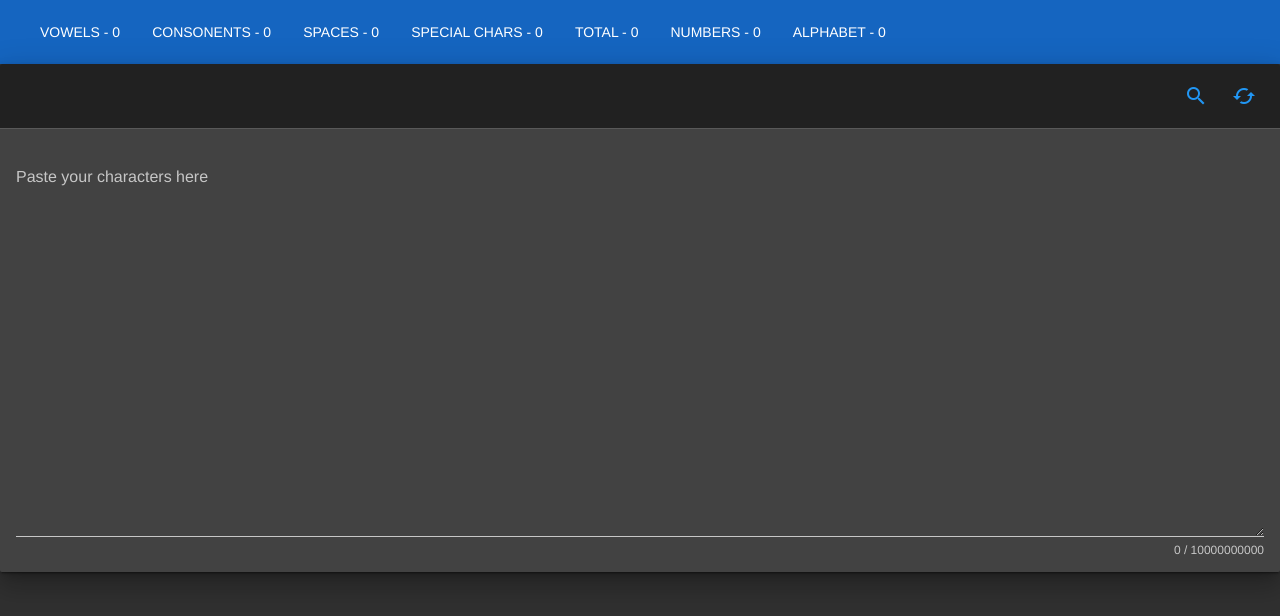
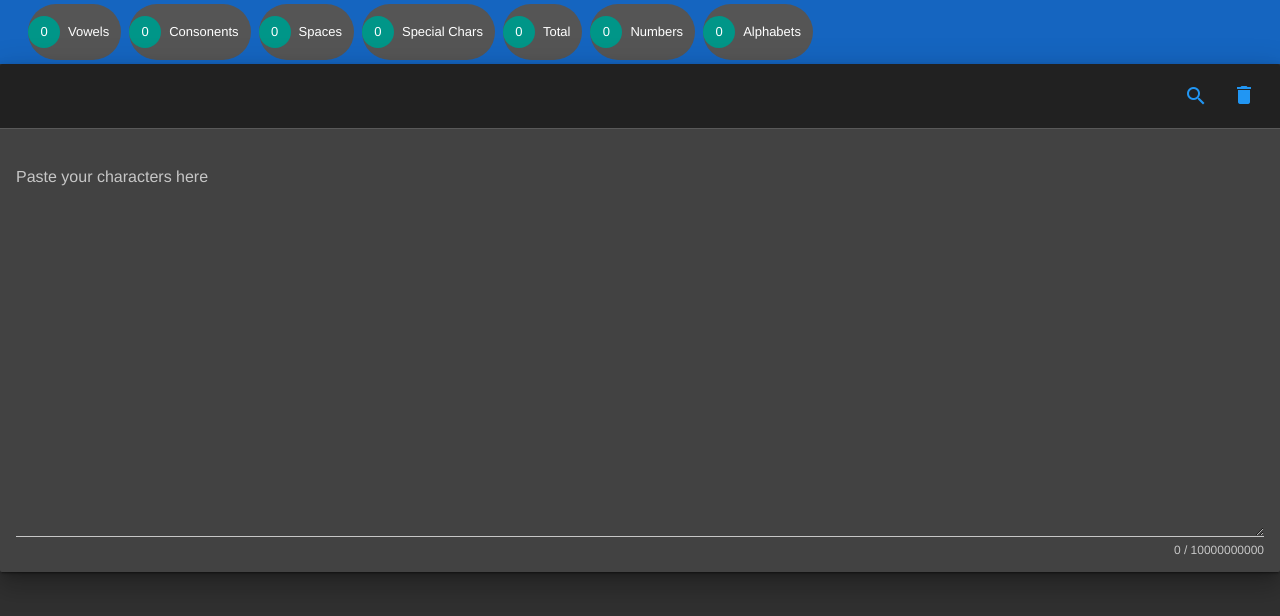
Before and after one commit to mohitkyadav/count_chars, a Vue app: page /#/ in a window 1280 px wide. Shown: the top 616 px of the page. Built offline with nearby package versions, Linux system fonts and the light colour scheme.

Commit message:
snackbars

```diff
--- a/src/components/Landing.vue
+++ b/src/components/Landing.vue
@@ -4,9 +4,24 @@
 
       <v-toolbar color="blue darken-3">
         <v-toolbar-items>
-          <v-btn v-for="i in counts" :key="i.type" flat ripple>{{ i.type }} - {{ i.count }}</v-btn>
+          <v-chip v-for="i in counts"  :key="i.type">
+            <v-avatar class="teal">{{ i.count }}</v-avatar>
+            {{ i.type }}
+          </v-chip>
         </v-toolbar-items>
       </v-toolbar>
+
+      <v-snackbar
+        :timeout="2000"
+        :bottom="true"
+        :top="false"
+        :left="false"
+        :right="false"
+        v-model="snackbar"
+      >
+        {{ snackbarText }}
+        <v-btn flat color="green" v-on:click="toggleSnackbar()">Close</v-btn>
+      </v-snackbar>
 
       <v-card my-auto>
         <v-layout row>
@@ -18,8 +33,11 @@
                 <v-btn icon>
                   <v-icon color="blue darken1">search</v-icon>
                 </v-btn>
-                <v-btn icon v-on:click="formatCode()">
-                  <v-icon color="blue darken1">cached</v-icon>
+                <v-btn icon v-on:click="deleteCode()" @click.native="snackbar = true">
+                  <v-tooltip bottom>
+                    <v-icon slot="activator" color="blue darken1">delete</v-icon>
+                    <span>Clean text</span>
+                  </v-tooltip>
                 </v-btn>
               </v-toolbar>
               <v-divider></v-divider>
@@ -52,6 +70,9 @@ export default {
     return {
       imgUrl: 'static/BingWallpaper-2018-05-10.jpg',
       inputText: '',
+      snacksTimeout: 2000,
+      snackbarText: 'Nothing',
+      snackbar: false,
       vowASCII: [65, 97, 69, 101, 73, 105, 79, 111, 85, 117],
       counts: [
         {
@@ -73,14 +94,27 @@ export default {
           'type': 'Numbers',
           'count': 0
         }, {
-          'type': 'Alphabet',
+          'type': 'Alphabets',
           'count': 0
         }
       ]
     }
   },
   methods: {
+    toggleSnackbar: function (snackbarText) {
+      if (snackbarText) {
+        this.snackbarText = snackbarText
+        this.snackbar = !this.snackbar
+      } else {
+        this.snackbar = false
+      }
+    },
     formatCode: function () {
+      this.countChars(this.inputText)
+    },
+    deleteCode: function () {
+      this.inputText = ''
+      this.toggleSnackbar('Text cleared')
       this.countChars(this.inputText)
     },
     countChars: function (text) {
```
Also changed, not shown: 10 other files (tests, documents, lock files or other folders).
